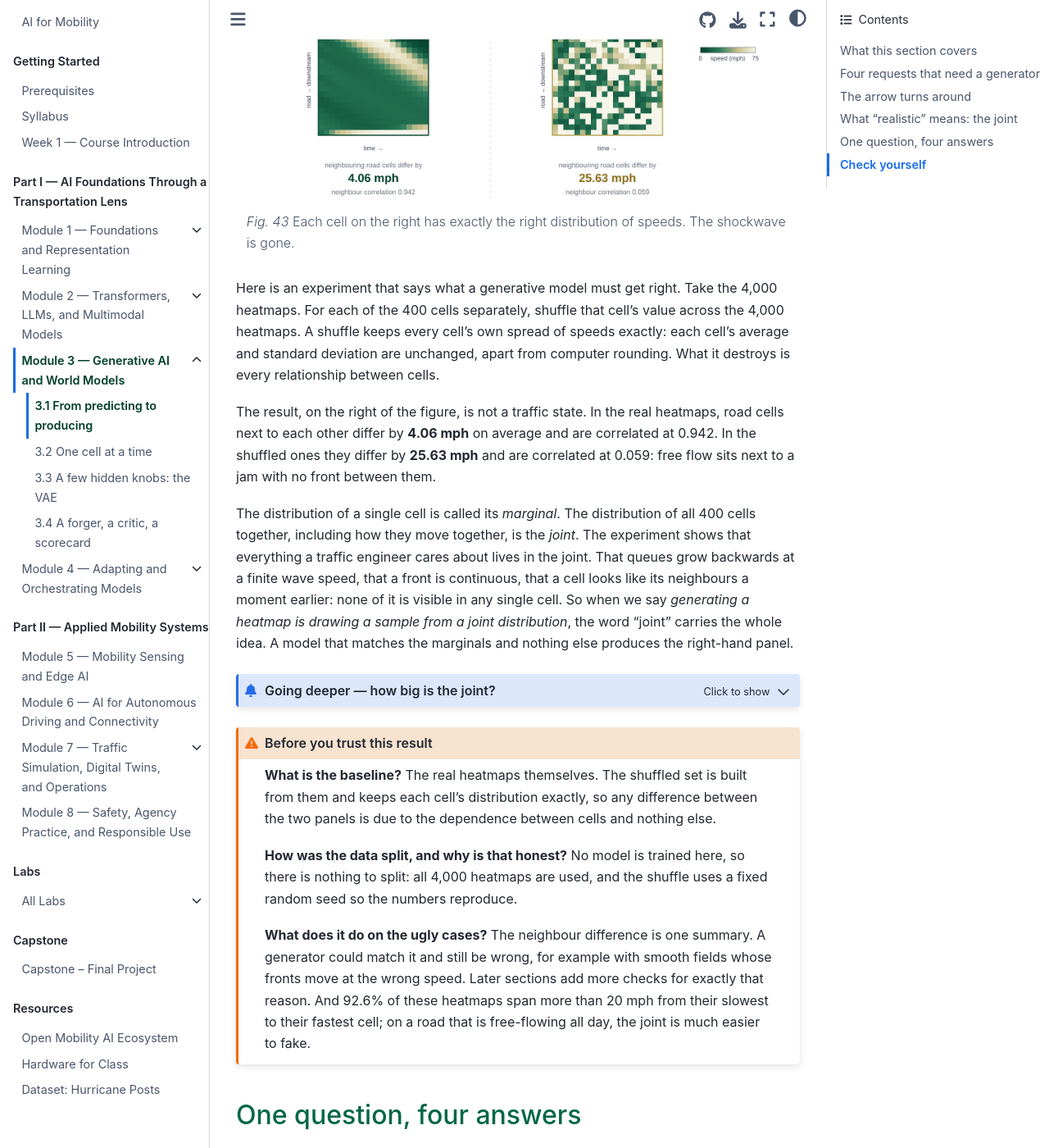
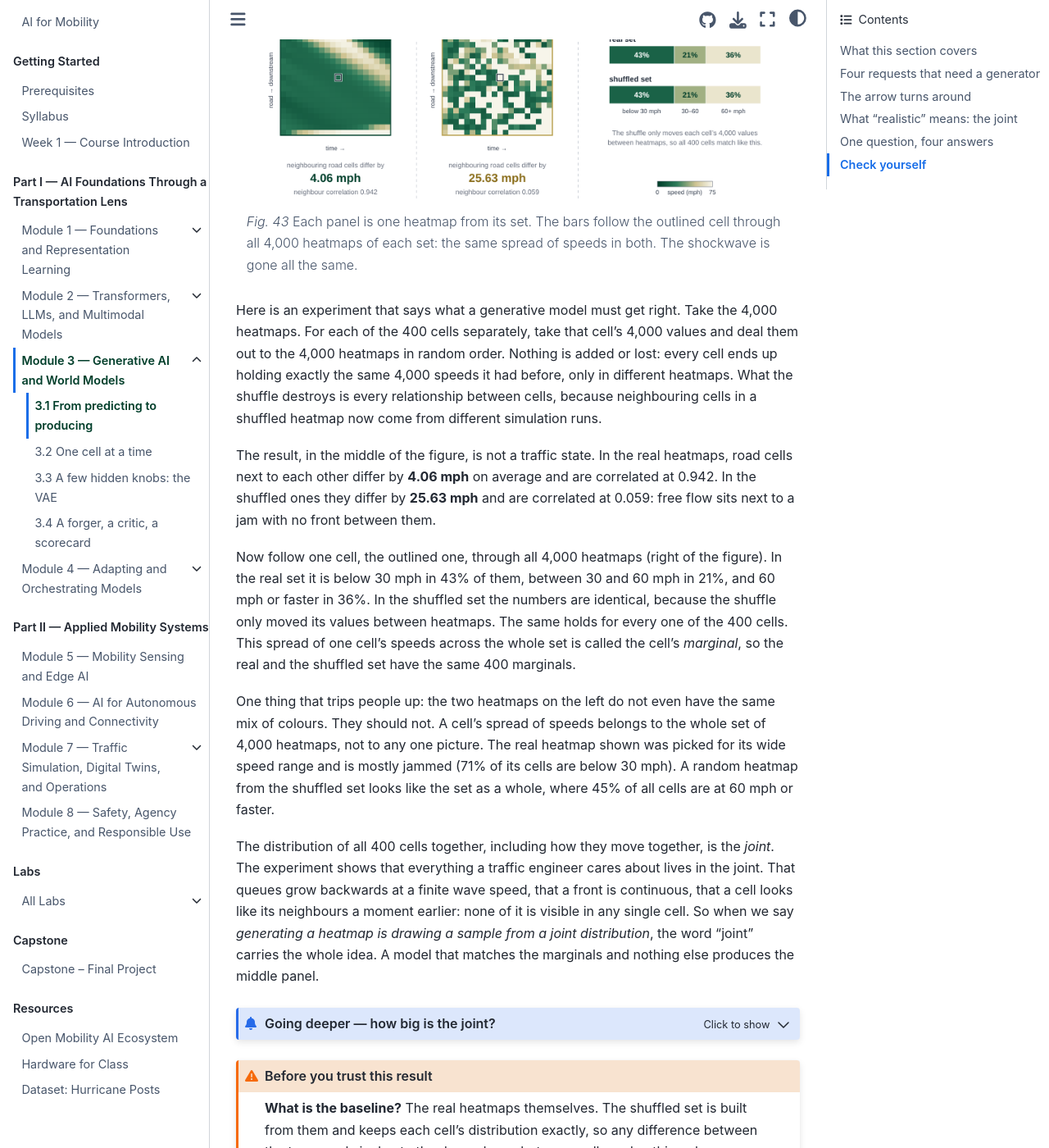
Before and after one commit to ai4mobility/ai4mobility.github.io, a Jupyter Book: the page built from module3/notes1-producing.md, in a window 1280 px wide and 1400 px high, scrolled down 2363 px. Shown: the whole window at 82% size. Built offline with Jupyter Book 1.0.4 settings and Sphinx 7.4.7 and the Sphinx Book theme 1.1.4, drawn with Linux system fonts in a browser that asks for light colours; pages that are not in the unit, such as notebooks, are missing from menus.

Commit message:
Module 3.1: make "same marginals" visible in the joint-vs-marginals figure
Each panel is now labelled as one heatmap from its set, one cell is
outlined in both, and a third panel shows that cell's speeds across all
4,000 heatmaps (below 30 / 30-60 / 60+ mph: 43% / 21% / 36%) are the
same in the real and the shuffled set. The 3.1 text defines the marginal
on that example and explains why the two pictures do not share a colour
mix; 3.2 now points to the "shuffled panel".

Co-Authored-By: Claude Opus 5.5 <noreply@anthropic.com>
Claude-Session: https://claude.ai/code/session_01SKyuuiC1PMjUS2R2GAYPko

````diff
--- a/module3/notes1-producing.md
+++ b/module3/notes1-producing.md
@@ -85,35 +85,50 @@ times the size of one heatmap.
 ## What "realistic" means: the joint
 
 ```{figure} ../_static/figures/GenM_Joint_vs_Marginals.png
-:alt: Left, a real CTM heatmap with a clear queue front. Right, the same 400 cells each drawn independently from their own distribution, which looks like noise.
+:alt: Left, one real CTM heatmap with a clear queue front. Middle, one heatmap from the shuffled set, which looks like noise. Right, bars for one outlined cell across all 4,000 heatmaps, identical in the real and the shuffled set.
 :width: 100%
 
-Each cell on the right has exactly the right distribution of speeds. The shockwave is gone.
+Each panel is one heatmap from its set. The bars follow the outlined cell through all 4,000 heatmaps of each set: the same spread of speeds in both. The shockwave is gone all the same.
 ```
 
 Here is an experiment that says what a generative model must get right. Take the 4,000
-heatmaps. For each of the 400 cells separately, shuffle that cell's value across the
-4,000 heatmaps. A shuffle keeps every cell's own spread of speeds exactly: each cell's average and standard deviation are
-unchanged, apart from computer rounding. What it destroys is every relationship between cells.
+heatmaps. For each of the 400 cells separately, take that cell's 4,000 values and
+deal them out to the 4,000 heatmaps in random order. Nothing is added or lost: every cell
+ends up holding exactly the same 4,000 speeds it had before, only in different heatmaps.
+What the shuffle destroys is every relationship between cells, because neighbouring cells in a
+shuffled heatmap now come from different simulation runs.
 
-The result, on the right of the figure, is not a traffic state. In the real heatmaps, road cells next
+The result, in the middle of the figure, is not a traffic state. In the real heatmaps, road cells next
 to each other differ by **4.06 mph** on average and are correlated at
 0.942. In the shuffled ones they differ by **25.63 mph** and are
 correlated at 0.059: free flow sits next to a jam with no front between them.
 
-The distribution of a single cell is called its *marginal*. The distribution of all 400
+Now follow one cell, the outlined one, through all 4,000 heatmaps (right of the figure).
+In the real set it is below 30 mph in 43% of them, between 30 and
+60 mph in 21%, and 60 mph or faster in 36%. In the shuffled
+set the numbers are identical, because the shuffle only moved its values between heatmaps. The same
+holds for every one of the 400 cells. This spread of one cell's speeds across the whole set is
+called the cell's *marginal*, so the real and the shuffled set have the same 400 marginals.
+
+One thing that trips people up: the two heatmaps on the left do not even have the same mix of colours.
+They should not. A cell's spread of speeds belongs to the whole set of 4,000 heatmaps, not
+to any one picture. The real heatmap shown was picked for its wide speed range and is mostly jammed
+(71% of its cells are below 30 mph). A random heatmap from the shuffled set looks
+like the set as a whole, where 45% of all cells are at 60 mph or faster.
+
+The distribution of all 400
 cells together, including how they move together, is the *joint*. The experiment shows that
 everything a traffic engineer cares about lives in the joint. That queues grow backwards at a finite
 wave speed, that a front is continuous, that a cell looks like its neighbours a moment earlier: none of
 it is visible in any single cell. So when we say *generating a heatmap is drawing a sample from a joint
 distribution*, the word "joint" carries the whole idea. A model that matches the marginals and nothing
-else produces the right-hand panel.
+else produces the middle panel.
 
 :::{admonition} Going deeper &mdash; how big is the joint?
 :class: dropdown
 Round each speed to one of 25 bins 3 mph wide. A heatmap is then one choice out of $25^{400}$, about
 $10^{559}$: a number with 560 digits. No table can list the probability of each one,
-and almost all of them look like the right-hand panel. A generative model has to put nearly all of its
+and almost all of them look like the shuffled panel. A generative model has to put nearly all of its
 probability on the tiny fraction that look like traffic, using a few hundred thousand weights. The four
 answers in this module are four ways of making that possible.
 :::
````
Also changed, not shown: module3/notes2-autoregressive.md (+1 -1 lines), _static/figures/GenM_Joint_vs_Marginals.png.
